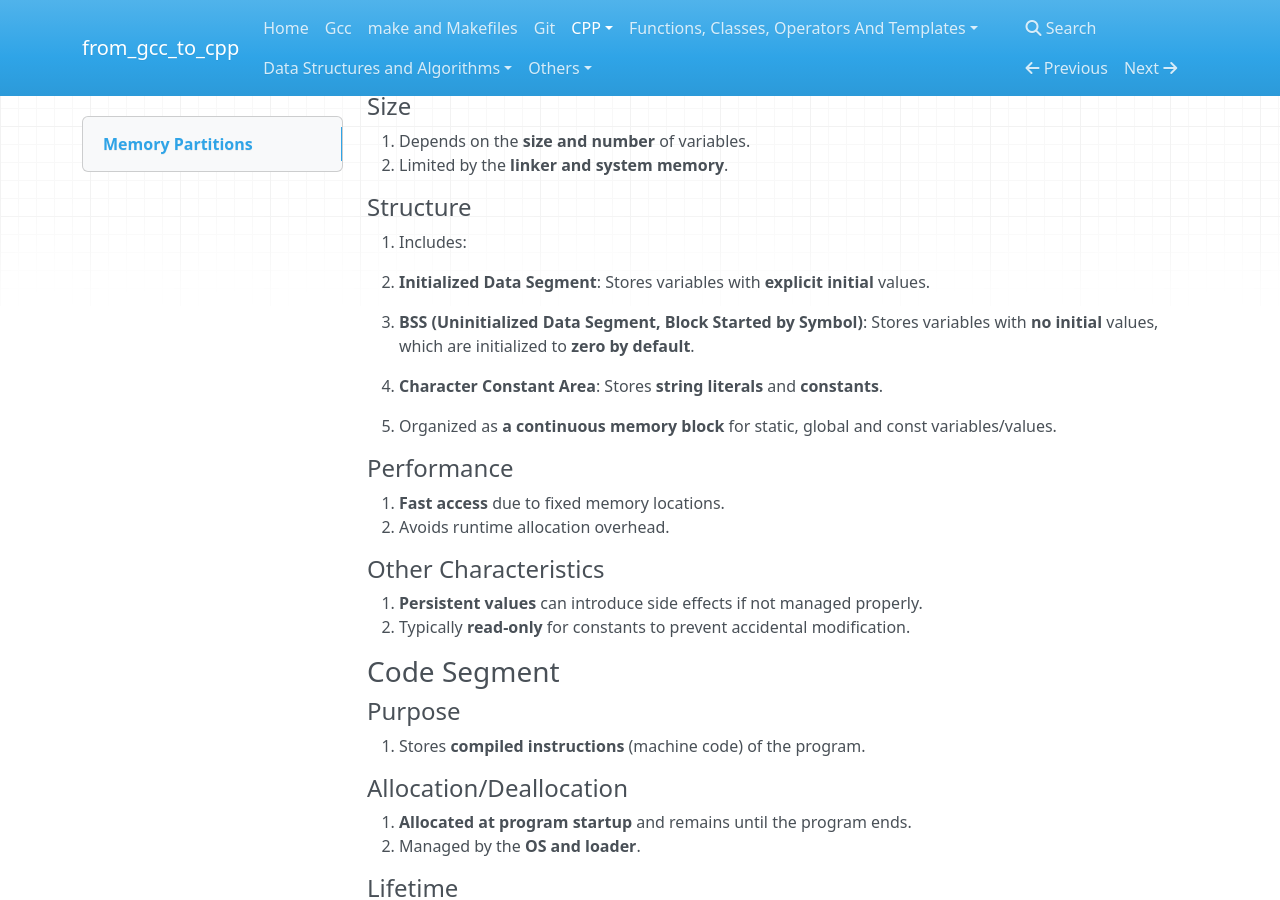
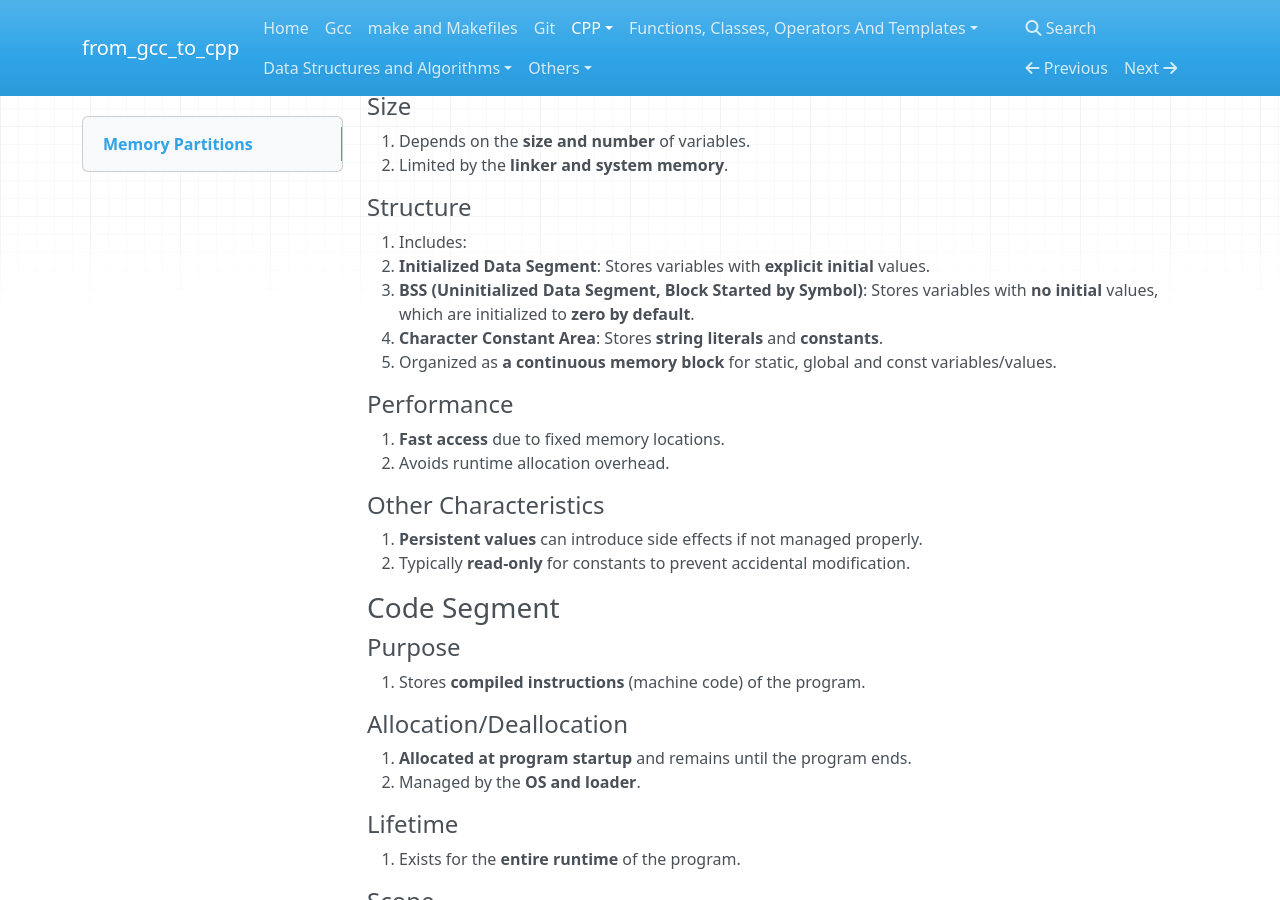
Before and after one commit to 0BananaBig0/from_gcc_to_cpp, an MkDocs documentation site: the page built from docs/MemoryPartitions.md, in a window 1280 px wide and 900 px high, scrolled down 3523 px. Built offline with MkDocs 1.6.1, drawn with Linux system fonts in a browser that asks for light colours; nearby versions of some CDN libraries.

Commit message:
format MemoryPartitions.md

```diff
--- a/docs/MemoryPartitions.md
+++ b/docs/MemoryPartitions.md
@@ -1,55 +1,56 @@
 <!-- vim-markdown-toc GFM -->
 
-* [Memory Partitions](#memory-partitions)
-  * [**Stack**](#stack)
-    * [Purpose](#purpose)
-    * [Allocation/Deallocation](#allocationdeallocation)
-    * [Lifetime](#lifetime)
-    * [Scope](#scope)
-    * [Size](#size)
-    * [Structure](#structure)
-    * [Performance](#performance)
-    * [Other Characteristics](#other-characteristics)
-  * [**Heap (Dynamic Memory)**](#heap-dynamic-memory)
-    * [Purpose](#purpose-1)
-    * [Allocation/Deallocation](#allocationdeallocation-1)
-    * [Lifetime](#lifetime-1)
-    * [Scope](#scope-1)
-    * [Size](#size-1)
-    * [Structure](#structure-1)
-    * [Performance](#performance-1)
-    * [Other Characteristics](#other-characteristics-1)
-  * [Global/Static Memory or Data Segment](#globalstatic-memory-or-data-segment)
-    * [Purpose](#purpose-2)
-    * [Allocation/Deallocation](#allocationdeallocation-2)
-    * [Lifetime](#lifetime-2)
-    * [Scope](#scope-2)
-    * [Size](#size-2)
-    * [Structure](#structure-2)
-    * [Performance](#performance-2)
-    * [Other Characteristics](#other-characteristics-2)
-  * [Code Segment](#code-segment)
-    * [Purpose](#purpose-3)
-    * [Allocation/Deallocation](#allocationdeallocation-3)
-    * [Lifetime](#lifetime-3)
-    * [Scope](#scope-3)
-    * [Size](#size-3)
-    * [Structure](#structure-3)
-    * [Performance](#performance-3)
-    * [Other Characteristics](#other-characteristics-3)
-  * [Memory Mapping Segment](#memory-mapping-segment)
-    * [Purpose](#purpose-4)
-    * [Allocation/Deallocation](#allocationdeallocation-4)
-    * [Lifetime](#lifetime-4)
-    * [Scope](#scope-4)
-    * [Size](#size-4)
-    * [Structure](#structure-4)
-    * [Performance](#performance-4)
-    * [Other Characteristics](#other-characteristics-4)
-  * [Memory Partitioning in C++ Program Execution](#memory-partitioning-in-c-program-execution)
-  * [Notes](#notes)
+- [Memory Partitions](#memory-partitions)
+  - [**Stack**](#stack)
+    - [Purpose](#purpose)
+    - [Allocation/Deallocation](#allocationdeallocation)
+    - [Lifetime](#lifetime)
+    - [Scope](#scope)
+    - [Size](#size)
+    - [Structure](#structure)
+    - [Performance](#performance)
+    - [Other Characteristics](#other-characteristics)
+  - [**Heap (Dynamic Memory)**](#heap-dynamic-memory)
+    - [Purpose](#purpose-1)
+    - [Allocation/Deallocation](#allocationdeallocation-1)
+    - [Lifetime](#lifetime-1)
+    - [Scope](#scope-1)
+    - [Size](#size-1)
+    - [Structure](#structure-1)
+    - [Performance](#performance-1)
+    - [Other Characteristics](#other-characteristics-1)
+  - [Global/Static Memory or Data Segment](#globalstatic-memory-or-data-segment)
+    - [Purpose](#purpose-2)
+    - [Allocation/Deallocation](#allocationdeallocation-2)
+    - [Lifetime](#lifetime-2)
+    - [Scope](#scope-2)
+    - [Size](#size-2)
+    - [Structure](#structure-2)
+    - [Performance](#performance-2)
+    - [Other Characteristics](#other-characteristics-2)
+  - [Code Segment](#code-segment)
+    - [Purpose](#purpose-3)
+    - [Allocation/Deallocation](#allocationdeallocation-3)
+    - [Lifetime](#lifetime-3)
+    - [Scope](#scope-3)
+    - [Size](#size-3)
+    - [Structure](#structure-3)
+    - [Performance](#performance-3)
+    - [Other Characteristics](#other-characteristics-3)
+  - [Memory Mapping Segment](#memory-mapping-segment)
+    - [Purpose](#purpose-4)
+    - [Allocation/Deallocation](#allocationdeallocation-4)
+    - [Lifetime](#lifetime-4)
+    - [Scope](#scope-4)
+    - [Size](#size-4)
+    - [Structure](#structure-4)
+    - [Performance](#performance-4)
+    - [Other Characteristics](#other-characteristics-4)
+  - [Memory Partitioning in C++ Program Execution](#memory-partitioning-in-c-program-execution)
+  - [Notes](#notes)
 
 <!-- vim-markdown-toc -->
+
 ## Memory Partitions
 
 ### **Stack**
@@ -174,13 +175,10 @@
 #### Structure
 
 1. Includes:
-
    - **Initialized Data Segment**: Stores variables with **explicit initial** values.
    - **BSS (Uninitialized Data Segment, Block Started by Symbol)**: Stores variables with **no
      initial** values, which are initialized to **zero by default**.
-
    - **Character Constant Area**: Stores **string literals** and **constants**.
-
 2. Organized as **a continuous memory block** for static, global and const variables/values.
 
 #### Performance
```
